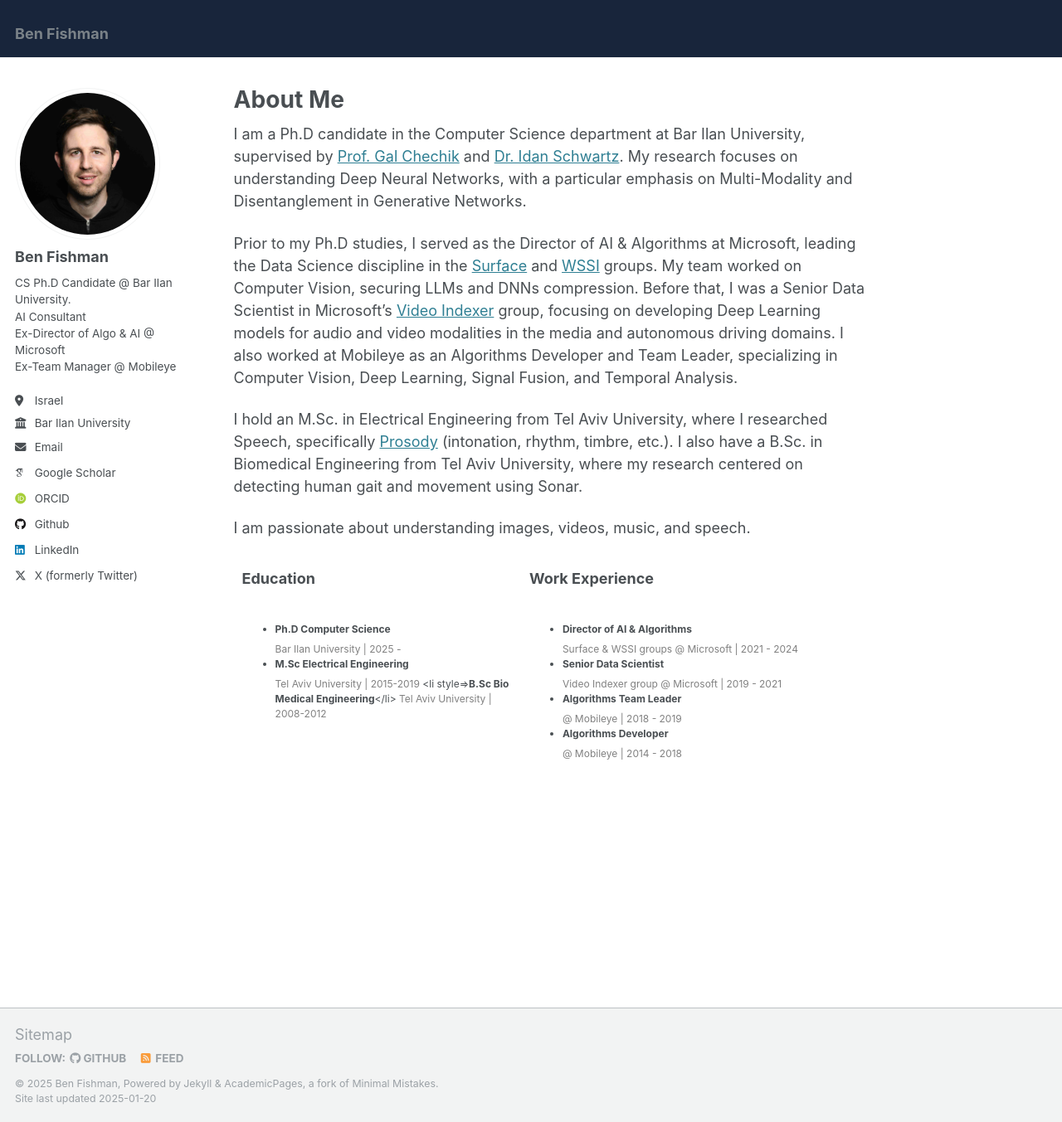
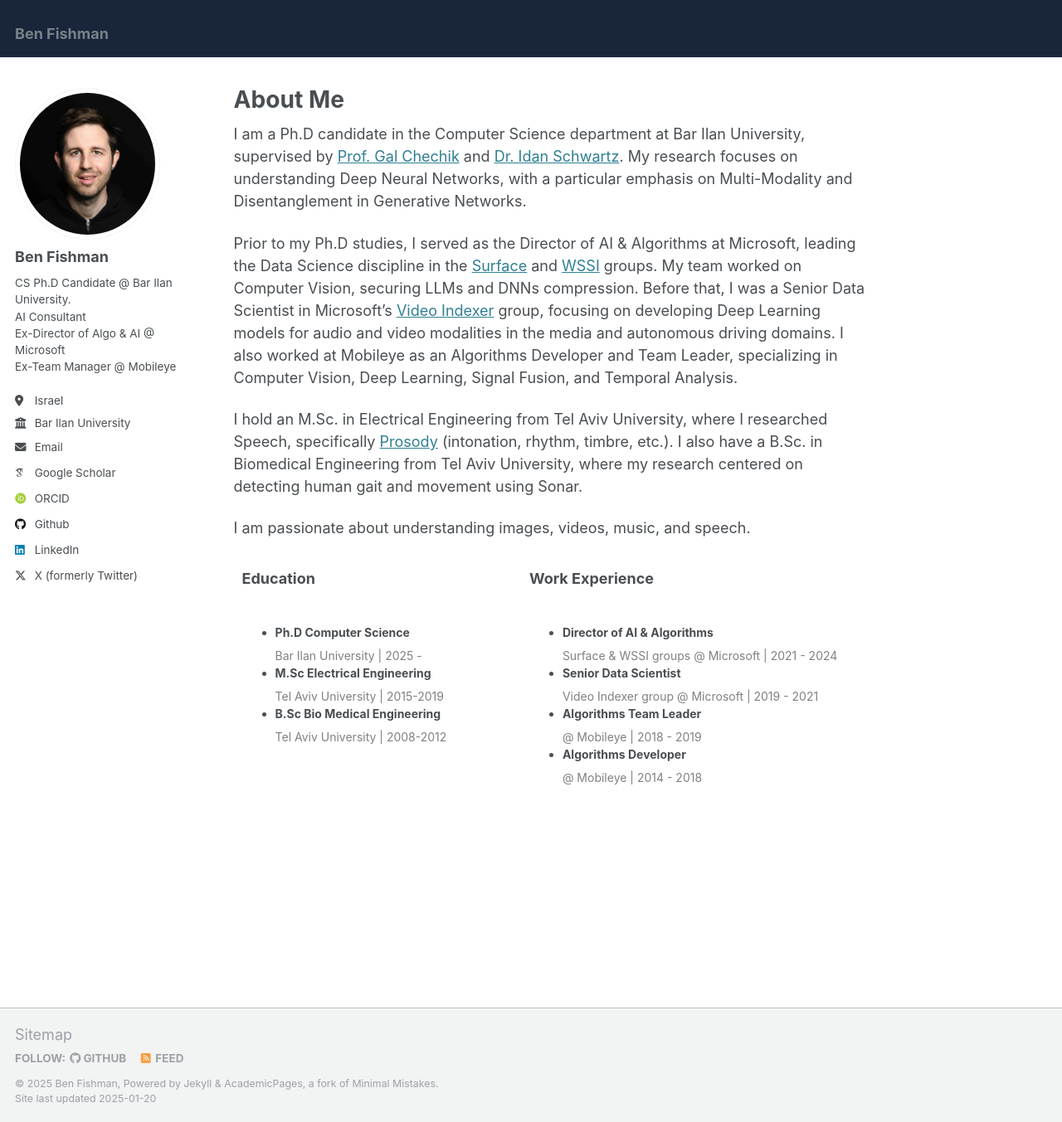
Before and after one commit to benf22/benf22.github.io, a Jekyll site: the page built from _pages/about.md, in a window 1280 px wide and 1353 px high. Shown: the whole window at 83% size. Built offline with Jekyll 4.4.1, drawn with Linux system fonts in a browser that asks for light colours; some web fonts are replaced.

Commit message:
Update about.md

```diff
--- a/_pages/about.md
+++ b/_pages/about.md
@@ -20,20 +20,20 @@
 
 <div style="flex: 45%; padding: 10px;">
   <strong>Education</strong><br><br>
-    <ul style = "font-size: clamp(8px, 1.9vw, 12px);">
+    <ul style = "font-size: clamp(8px, 1.9vw, 14px);">
       <li>
       <strong>Ph.D Computer Science</strong></li>
       <span style="color: grey; vertical-align: top">Bar Ilan University | 2025 -</span>
-      <li style=""><strong>M.Sc Electrical Engineering</strong></li>
+      <li><strong>M.Sc Electrical Engineering</strong></li>
       <span style=" color: grey; vertical-align: top;">Tel Aviv University | 2015-2019 </span>
-      <li style=><strong>B.Sc Bio Medical Engineering</strong></li>
+      <li><strong>B.Sc Bio Medical Engineering</strong></li>
       <span style="color: grey; vertical-align: top;">Tel Aviv University | 2008-2012</span>
     </ul>
 </div>
 
 <div style="flex: 55%; padding: 10px;">
     <strong>Work Experience</strong><br><br>
-    <ul style="font-size: clamp(8px, 1.9vw, 12px)">
+    <ul style="font-size: clamp(8px, 1.9vw, 14px)">
       <li><strong>Director of AI & Algorithms</strong></li>
       <span style="color: grey; vertical-align: top;">Surface & WSSI groups @ Microsoft | 2021 - 2024</span>
       <li><strong>Senior Data Scientist</strong>
```
